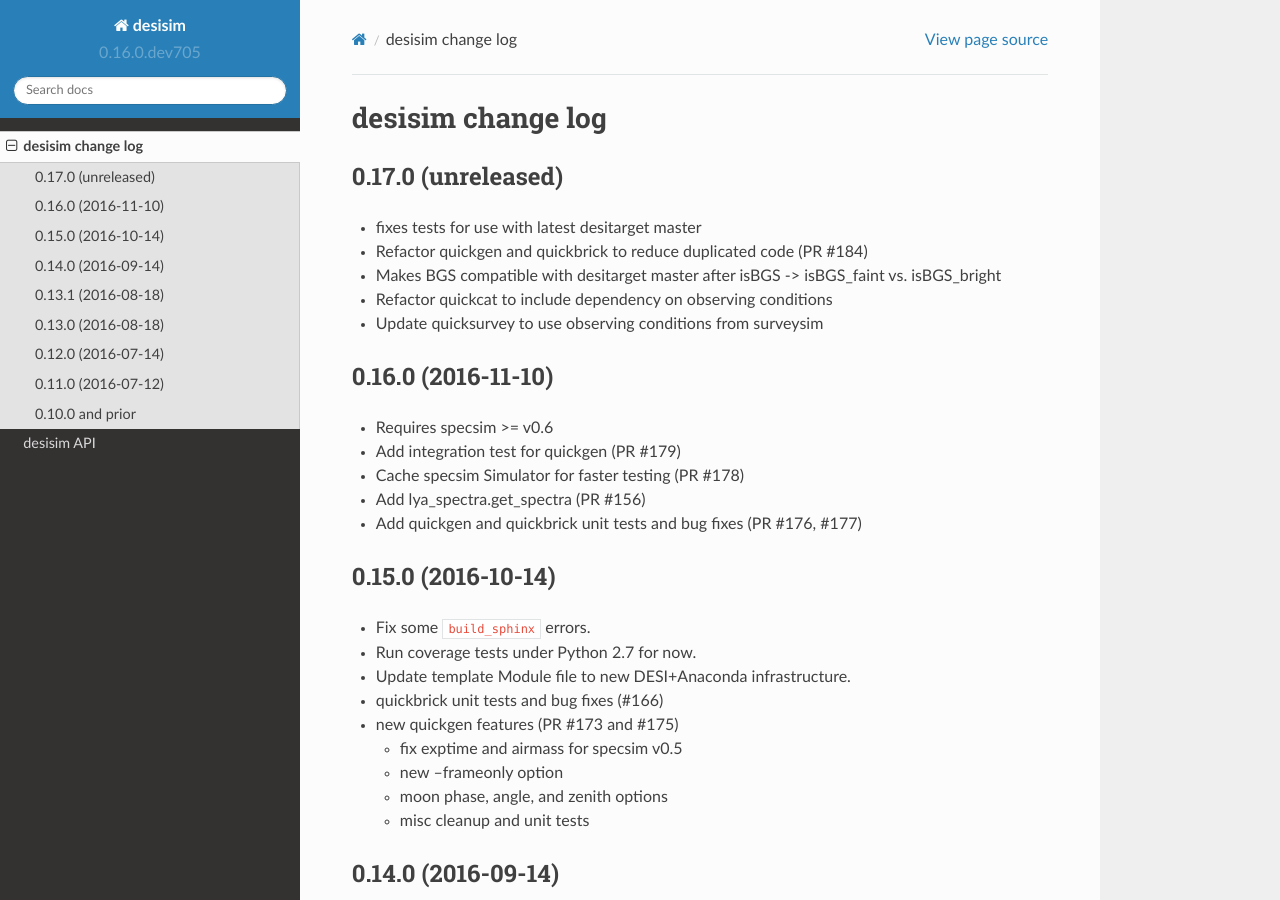
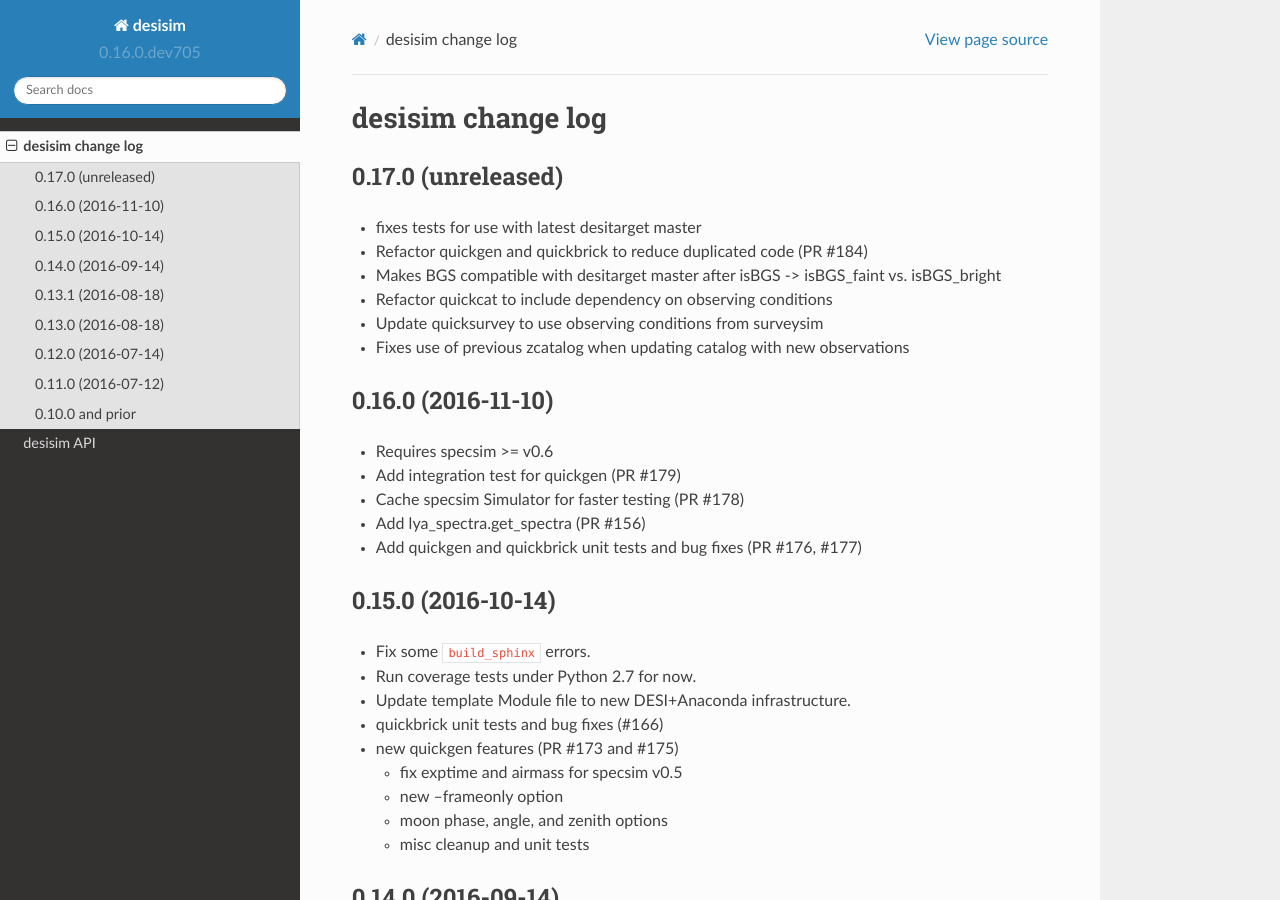
Before and after one commit to desihub/desisim, a Sphinx documentation site: the page built from doc/changes.rst, in a window 1280 px wide and 900 px high. Built offline with Sphinx 7.4.7 and the Read the Docs theme 2.0.0, drawn with Linux system fonts in a browser that asks for light colours.

Commit message:
update changes.rst

```diff
--- a/doc/changes.rst
+++ b/doc/changes.rst
@@ -11,6 +11,7 @@ desisim change log
   isBGS -> isBGS_faint vs. isBGS_bright
 * Refactor quickcat to include dependency on observing conditions
 * Update quicksurvey to use observing conditions from surveysim
+* Fixes use of previous zcatalog when updating catalog with new observations
 
 0.16.0 (2016-11-10)
 -------------------
```
